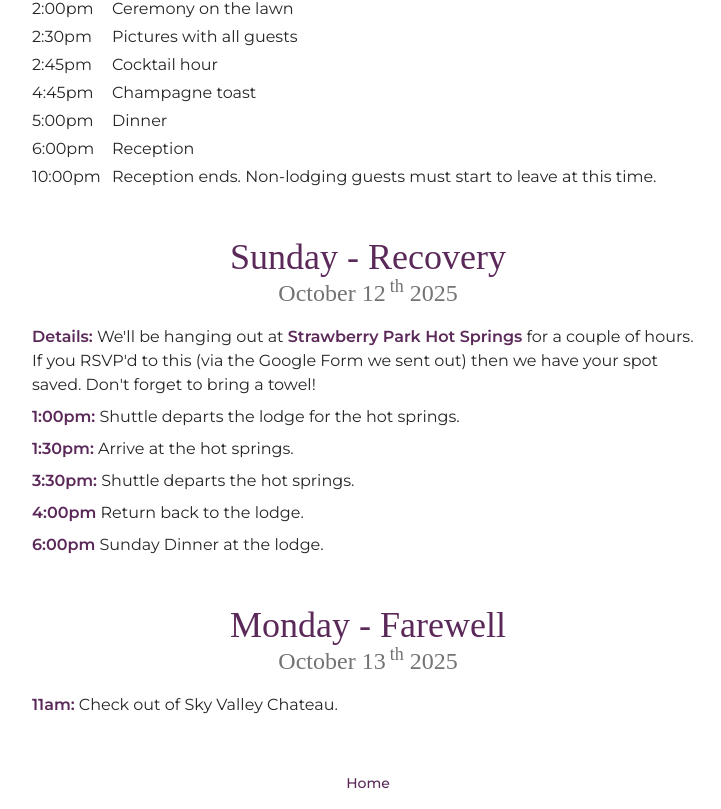
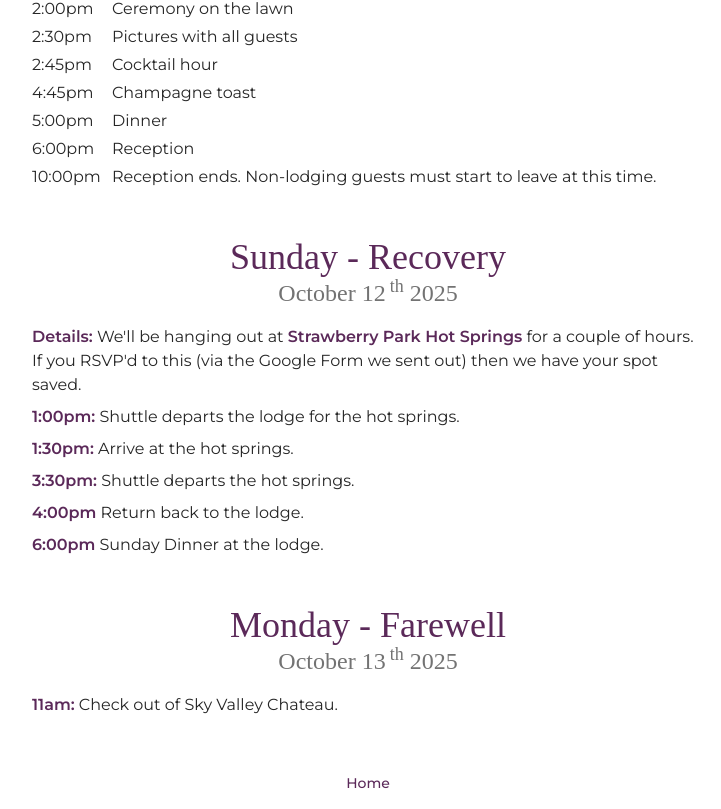
Before and after one commit to mmbakken/bakken-family, a React (Vite) app in the folder client/: page /wedding/events in a window 1280 px wide. Shown: the part 911-1720 px from the top of the page, without its empty margins (272-993 px from the left). Built offline with nearby package versions, Linux system fonts and the light colour scheme; sample sign-in values are in the browser's storage; a web font is replaced by a local one.

Commit message:
Rm confusing towel language. No jokes

```diff
--- a/client/src/features/wedding/home/Events.tsx
+++ b/client/src/features/wedding/home/Events.tsx
@@ -156,8 +156,7 @@ const Events = () => {
                 Strawberry Park Hot Springs
               </a>{' '}
               for a couple of hours. If you RSVP'd to this (via the Google Form
-              we sent out) then we have your spot saved. Don't forget to bring a
-              towel!
+              we sent out) then we have your spot saved.
             </p>
             <p>
               <span className="text-primary font-semibold">1:00pm:</span>{' '}
```
